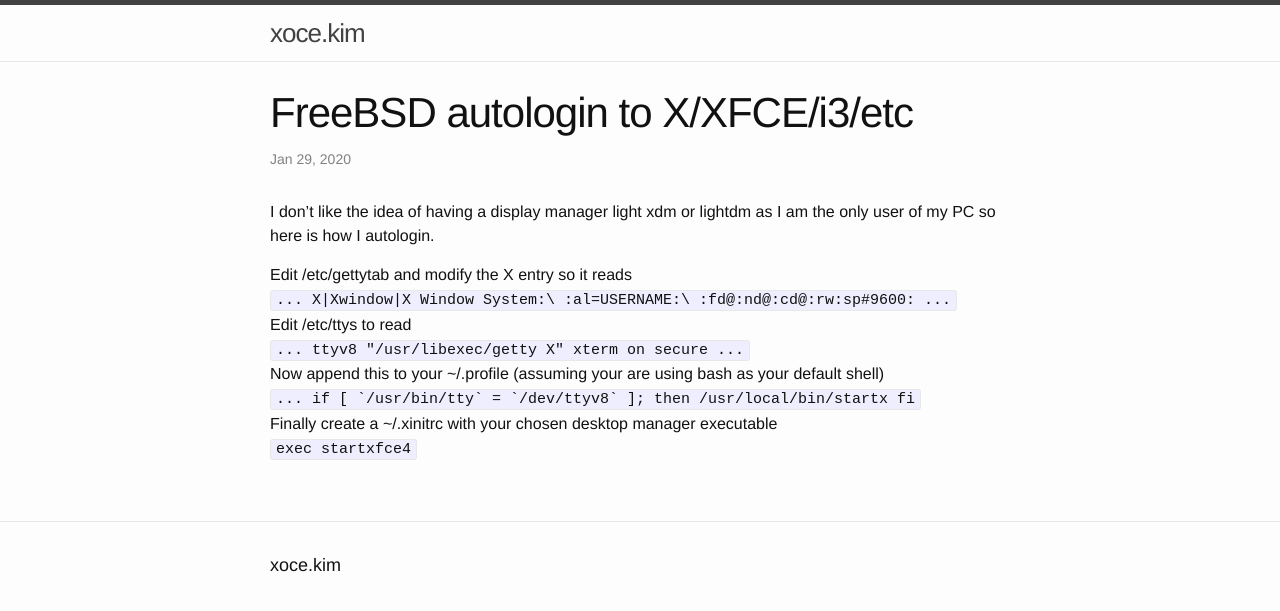
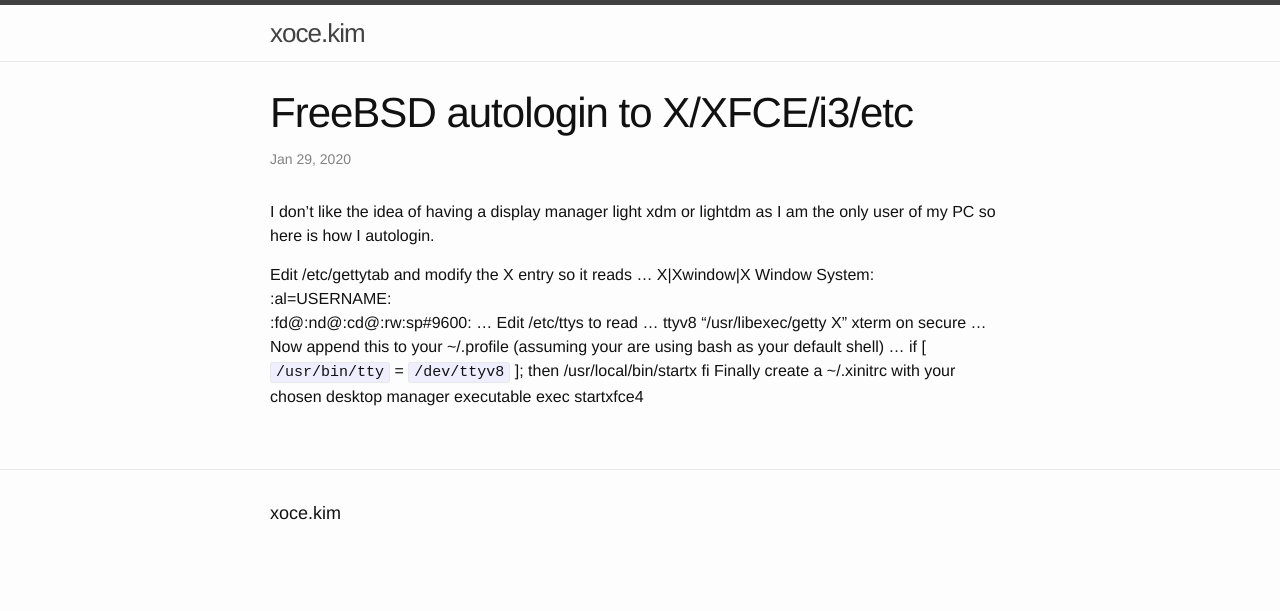
Before and after one commit to xocekim/blog, a Jekyll site: the page built from _posts/2020-01-29-freebsd-autologin-to-x-xfce-i3-etc.markdown, in a window 1280 px wide. Shown: the top 611 px of the page. Built offline with Jekyll 4.4.1, drawn with Linux system fonts in a browser that asks for light colours; part of the change alters nothing that is shown.

Commit message:
Updated Freebsd Autologin To X Xfce I3 Etc

````diff
--- a/_posts/2020-01-29-freebsd-autologin-to-x-xfce-i3-etc.markdown
+++ b/_posts/2020-01-29-freebsd-autologin-to-x-xfce-i3-etc.markdown
@@ -10,19 +10,19 @@ tags:
 I don't like the idea of having a display manager light xdm or lightdm as I am the only user of my PC so here is how I autologin.
 
 Edit /etc/gettytab and modify the X entry so it reads
-```...
-X|Xwindow|X Window System:\
-    :al=USERNAME:\
-    :fd@:nd@:cd@:rw:sp#9600:
-...```
+    ...
+    X|Xwindow|X Window System:\
+        :al=USERNAME:\
+        :fd@:nd@:cd@:rw:sp#9600:
+    ...
 Edit /etc/ttys to read
-```...
-ttyv8    "/usr/libexec/getty X"    xterm    on    secure
-...```
+    ...
+    ttyv8    "/usr/libexec/getty X"    xterm    on    secure
+    ...
 Now append this to your ~/.profile (assuming your are using bash as your default shell)
-```...
-if [ `/usr/bin/tty` = `/dev/ttyv8` ]; then
-    /usr/local/bin/startx
-fi```
+    ...
+    if [ `/usr/bin/tty` = `/dev/ttyv8` ]; then
+        /usr/local/bin/startx
+    fi
 Finally create a ~/.xinitrc with your chosen desktop manager executable
-```exec startxfce4```
+    exec startxfce4
````
